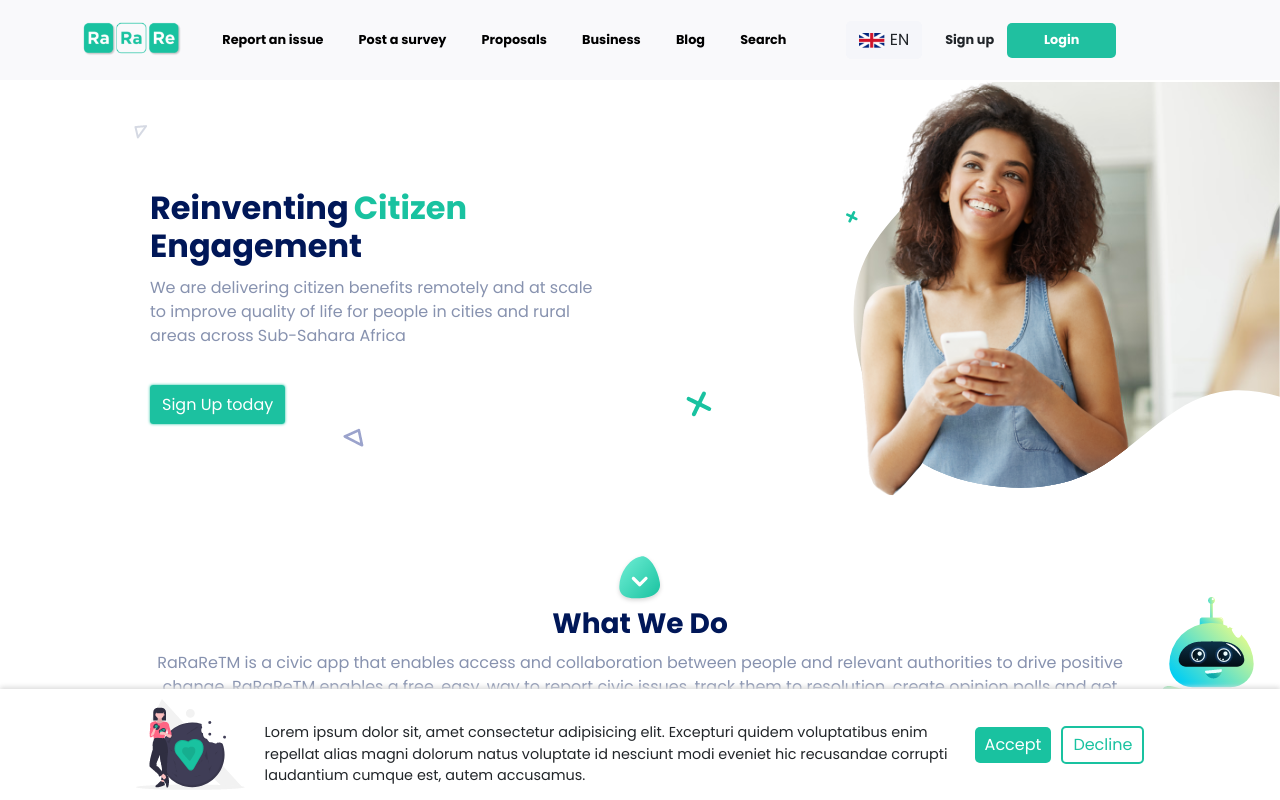
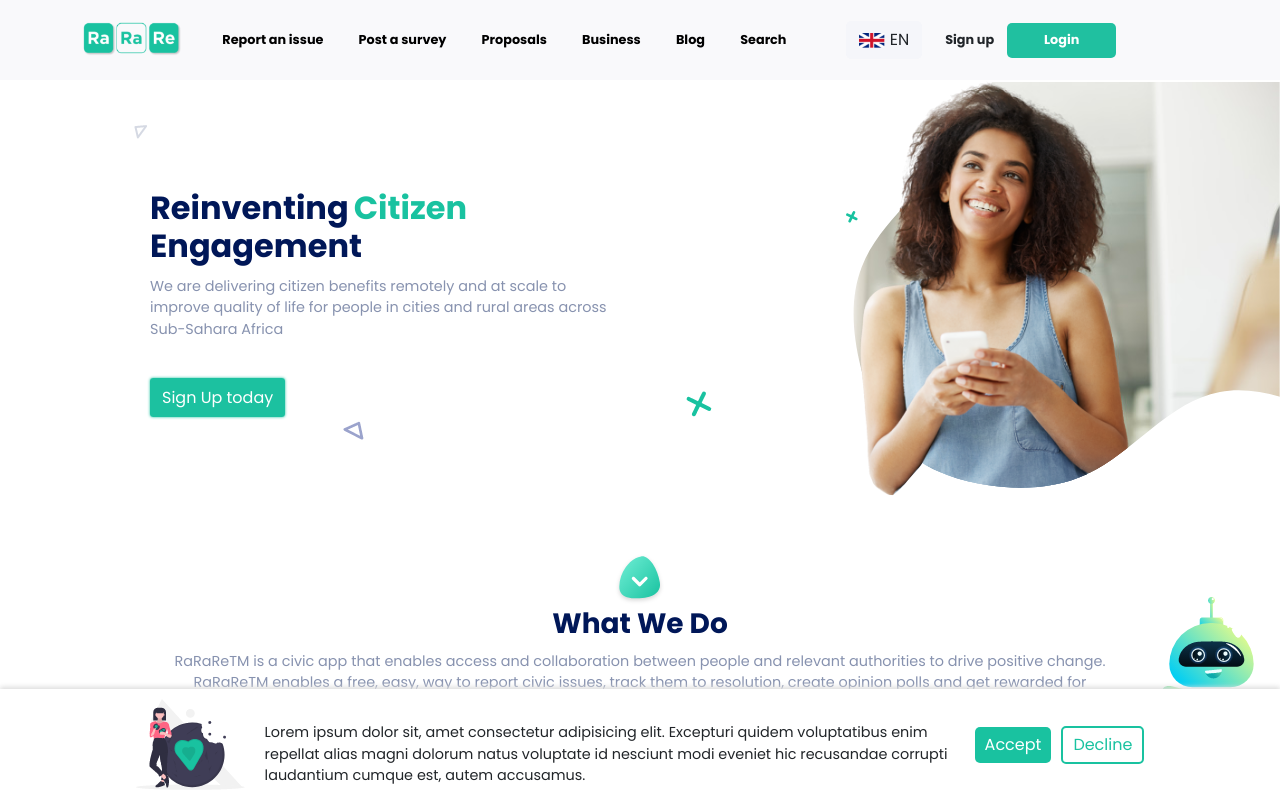
Before and after one commit to MuhammadTalhaKhan22784/rarare-app, a React (Create React App) app: page / in a window 1280 px wide. Shown: the top 800 px of the page. Built offline with nearby package versions, Linux system fonts and the light colour scheme; the HTML template or start-up script is replaced by a standard one.

Commit message:
done 1.2

```diff
--- a/src/Pages/Home/Home.css
+++ b/src/Pages/Home/Home.css
@@ -257,6 +257,7 @@
     color: var(--text-darkblue);
 }
 .reinventing_para{
+    font-size: 0.9rem;
     margin-top: 10px;
     color: var(--text-lightgray);
 }
@@ -326,6 +327,7 @@
 .dp_para_head{
     color: var(--text-lightgray);
     margin-top: 10px;
+    font-size: 0.9rem;
 }
 
 .dot_img_div{
@@ -476,6 +478,9 @@
     margin-top: 20px;
     color: var(--text-lightgray);
     /* color: #8792AF; */
+}
+.get_detail_para p {
+    text-align: justify;
 }
 .head_blb_div{
     display: flex;
--- a/src/Pages/Post/Post.css
+++ b/src/Pages/Post/Post.css
@@ -32,7 +32,8 @@
 
 .post_header p {
   margin-bottom: 2rem;
-  font-size: 0.8rem;
+  font-size: 0.9rem;
+  text-align: center;
 }
 
 .category_select {
```
